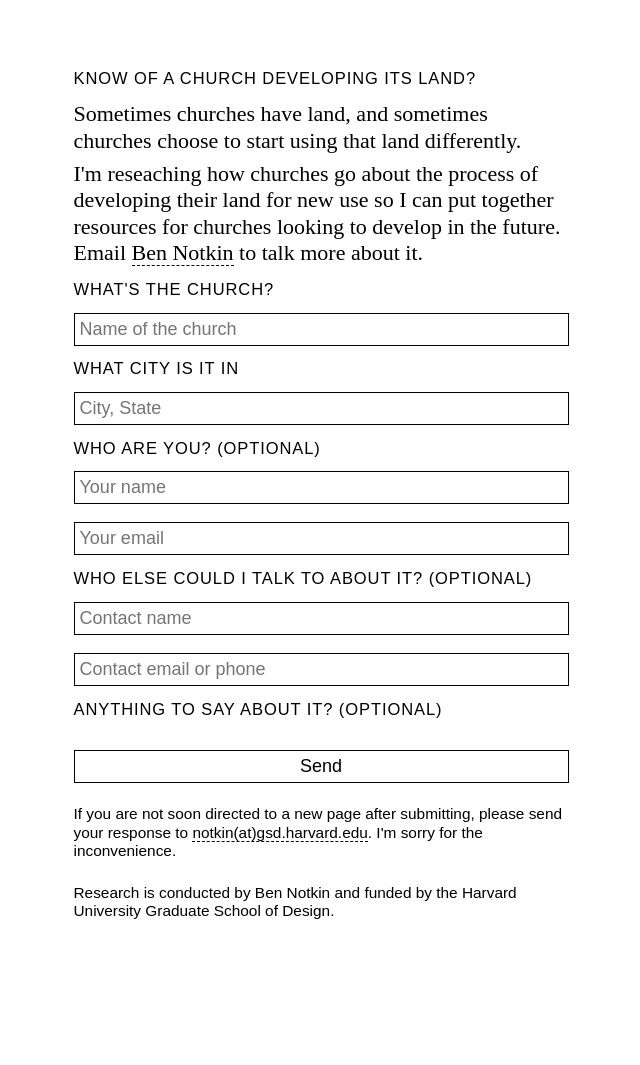
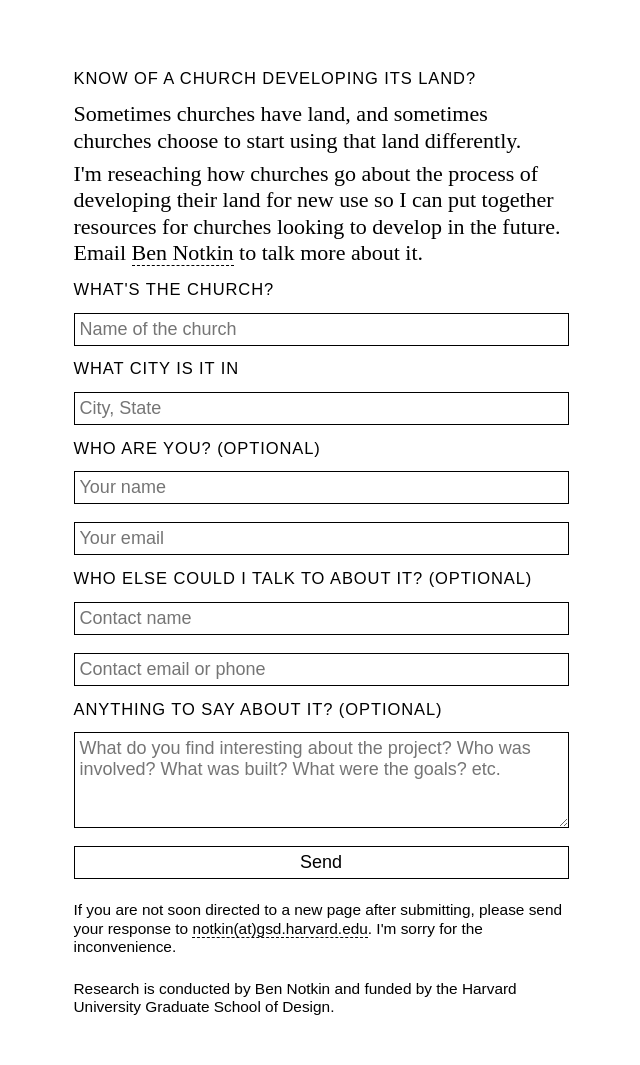
Before and after one commit to bennotkin/bennotkin.github.io, a Jekyll site: the page church-land.html, which Jekyll copies as it is, in a window 1280 px wide. Shown: the whole page, without its empty margins (319-959 px from the left). Built offline with Jekyll 4.4.1, drawn with Linux system fonts in a browser that asks for light colours; before the commit the page ends 969 px from its top, so only the background shows below that.

Commit message:
added textarea back in

```diff
--- a/church-land.html
+++ b/church-land.html
@@ -24,7 +24,7 @@
         <input class="nosubmit" type="text" name="contact_name" placeholder="Contact name">
         <input class="nosubmit" type="text" name="contact_contact" placeholder="Contact email or phone">
         <h2 class="sc">Anything to say about it? (optional)</h2>
-        <!-- <textarea id="church-description" name="description" placeholder="What do you find interesting about the project? Who was involved? What was built? What were the goals? etc." rows=4></textarea> -->
+        <textarea id="church-description" name="description" placeholder="What do you find interesting about the project? Who was involved? What was built? What were the goals? etc." rows=4></textarea>
         <button type="submit">Send</button>
       </form>
           <script type="application/javascript">
```
